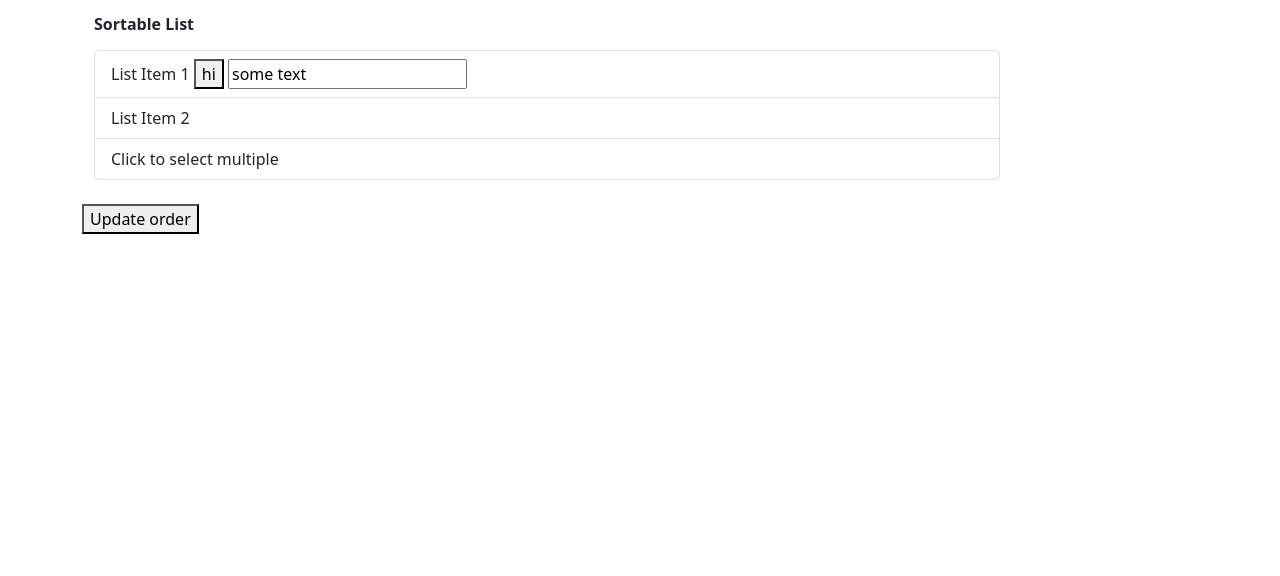
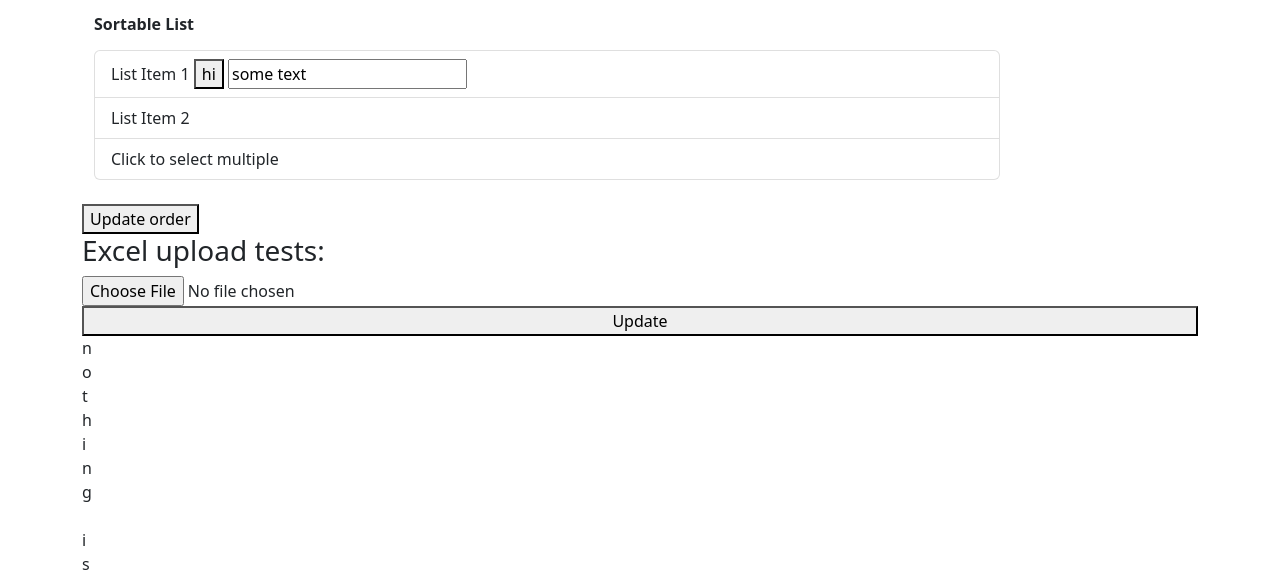
Before and after one commit to joachimwan/django_test_project, a Django app: page /test/ in a window 1280 px wide. Shown: the part 893-1469 px from the top of the page. Before the commit the page ends 1127 px from the top, so only its background shows below. Run offline with Django 4.2, Linux system fonts and the light colour scheme; a user stored in the database is signed in; tables that the repository leaves empty hold one stand-in row (values such as "Sample post"); some libraries are stand-ins or nearby versions.

Commit message:
reinstalled pandas, tested file upload

```diff
--- a/main/views.py
+++ b/main/views.py
@@ -6,6 +6,8 @@ from django.contrib import messages
 from django.db.models import Max
 from django.forms import modelformset_factory
 from .forms import *
+import openpyxl
+import pandas as pd
 
 # Create your views here.
 
@@ -58,7 +60,7 @@ def test(request):
 
     # formset tests
     ProjectFormSet = modelformset_factory(Project, ProjectForm, extra=3)
-    if request.method == 'POST':
+    if request.method == 'POST' and "test_formset" in request.POST:
         formset = ProjectFormSet(request.POST, queryset=Project.objects.filter(created_by=request.user))
         if formset.is_valid():
             for form in formset:
@@ -72,6 +74,23 @@ def test(request):
     else:
         formset = ProjectFormSet(queryset=Project.objects.filter(created_by=request.user))
     context['formset'] = formset
+
+    # upload tests
+    context['data'] = "nothing is here"
+    if request.method == 'POST' and "test_excel" in request.POST:
+        excel_file = request.FILES["excel_file"]
+        wb = openpyxl.load_workbook(excel_file)
+        worksheet = wb["Wells"]
+        data = list()
+        for row in worksheet.iter_rows():
+            row_data = list()
+            for cell in row:
+                row_data.append(str(cell.value))
+            data.append(row_data)
+        context['data'] = data
+        xls = pd.ExcelFile(excel_file)
+        df = pd.read_excel(xls, 'Wells')
+        print(df)
 
     return render(request, 'main/test.html', context)
 
--- a/requirements.txt
+++ b/requirements.txt
@@ -15,6 +15,7 @@ openpyxl==3.0.9
 pandas==1.4.2
 pip==22.0.3
 psycopg2-binary==2.9.3
+python-dateutil==2.8.2
 pytz==2021.3
 requests==2.27.1
 setuptools==60.9.3
--- a/templates/main/test.html
+++ b/templates/main/test.html
@@ -60,10 +60,11 @@
     {% for form in formset %}
         <div class="my-2">
             {{ form.name }}
+            {{ form.id }}
         </div>
     {% endfor %}
 <!--        {{ formset }}-->
-    <button type="submit">Update</button>
+    <button type="submit" name="test_formset">Update</button>
 </form>
 
 <h3>Sortable tests:</h3>
@@ -100,15 +101,18 @@
 <button onclick="testfunc()">Update order</button>
 <div id="demo"></div>
 
-<!--<script>-->
-<!--new Sortable(sortablelist, {-->
-<!--    multiDrag: true,-->
-<!--    selectedClass: 'sortable-selected',-->
-<!--    fallbackTolerance: 3,-->
-<!--    animation: 150,-->
-<!--    ghostClass: 'sortable-ghost',-->
-<!--});-->
-<!--</script>-->
+<h3>Excel upload tests:</h3>
+<form method="post" class="list-group" enctype="multipart/form-data">
+    {% csrf_token %}
+    <input type="file" name="excel_file">
+    <button type="submit" name="test_excel">Update</button>
+</form>
+{% for row in data %}
+    {% for cell in row %}
+        {{ cell }}&nbsp;&nbsp;
+    {% endfor %}
+    <br>
+{% endfor %}
 
 <script>
     let sortables = document.getElementsByClassName("sortable");
@@ -130,4 +134,7 @@
     }
 </style>
 
+<br>
+<br>
+
 {% endblock %}
```
